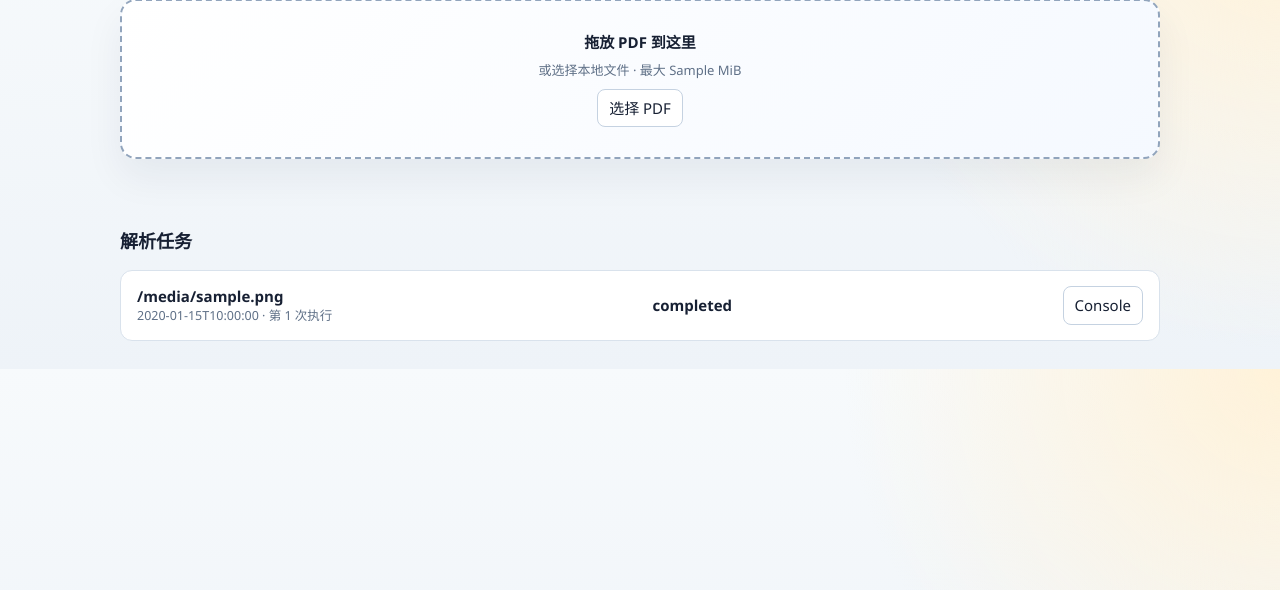
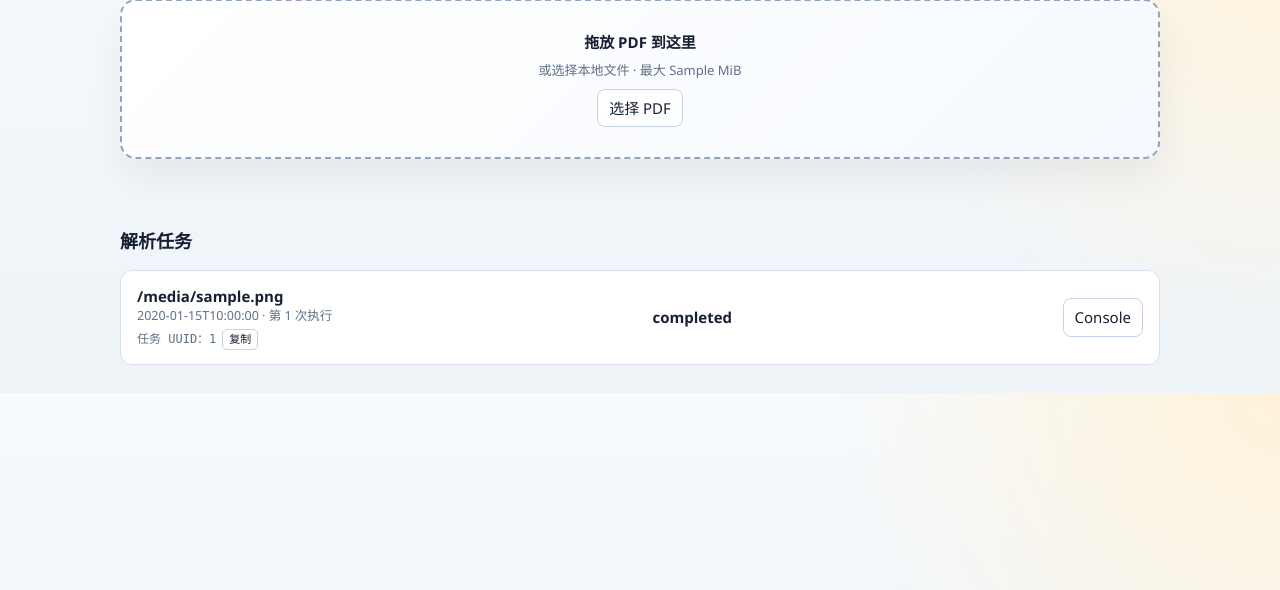
Before and after one commit to haowenj/pdf_trans, a Python web app: template src/pdf_trans/web/templates/dashboard.html in a window 1280 px wide. Shown: the part 87-677 px from the top of the page. Run offline with Jinja, Linux system fonts and the light colour scheme; the template is opened without the code that fills it: most values are stand-ins (such as "Sample title", 1, 10 or a date in 2020).

Commit message:
feat: expose web task UUIDs

```diff
--- a/src/pdf_trans/web/static/app.css
+++ b/src/pdf_trans/web/static/app.css
@@ -128,6 +128,23 @@ small {
 .task-row small {
   display: block;
   overflow-wrap: anywhere;
+}
+
+.task-id {
+  display: flex !important;
+  align-items: center;
+  gap: 6px;
+  margin-top: 3px;
+}
+
+.task-id code {
+  font-size: 12px;
+}
+
+.task-id button {
+  padding: 1px 6px;
+  border-radius: 5px;
+  font-size: 11px;
 }
 
 .status {
--- a/src/pdf_trans/web/static/dashboard.js
+++ b/src/pdf_trans/web/static/dashboard.js
@@ -38,7 +38,15 @@ function renderTasks(tasks) {
     const detail = document.createElement('small');
     detail.textContent =
       `${new Date(task.created_at).toLocaleString()} · 第 ${task.attempt_count} 次执行`;
-    identity.append(name, detail);
+    const taskId = document.createElement('small');
+    taskId.className = 'task-id';
+    const shortId = document.createElement('code');
+    shortId.title = task.id;
+    shortId.textContent = `任务 UUID：${task.id.slice(0, 8)}`;
+    const copyId = actionButton('复制', 'copy-id');
+    copyId.setAttribute('aria-label', '复制完整任务 UUID');
+    taskId.append(shortId, copyId);
+    identity.append(name, detail, taskId);
     const status = document.createElement('span');
     status.className = `status status-${task.status}`;
     status.textContent = task.status;
@@ -147,6 +155,12 @@ taskList.addEventListener('click', (event) => {
     openConsole(row.dataset.taskId, row.dataset.filename || '');
   } else if (action.dataset.action === 'resume') {
     resumeTask(row.dataset.taskId);
+  } else if (action.dataset.action === 'copy-id') {
+    navigator.clipboard.writeText(row.dataset.taskId);
+    action.textContent = '已复制';
+    setTimeout(() => {
+      action.textContent = '复制';
+    }, 1200);
   }
 });
 
--- a/src/pdf_trans/web/templates/dashboard.html
+++ b/src/pdf_trans/web/templates/dashboard.html
@@ -34,6 +34,11 @@
           <div>
             <strong>{{ task.original_filename }}</strong>
             <small>{{ task.created_at.isoformat() }} · 第 {{ task.attempt_count }} 次执行</small>
+            <small class="task-id">
+              <code title="{{ task.id }}">任务 UUID：{{ task.id[:8] }}</code>
+              <button type="button" data-action="copy-id"
+                      aria-label="复制完整任务 UUID">复制</button>
+            </small>
           </div>
           <span class="status status-{{ task.status }}">{{ task.status }}</span>
           <div class="task-actions">
```
Also changed, not shown: tests/web/test_pages.py (+11 -1 lines).
